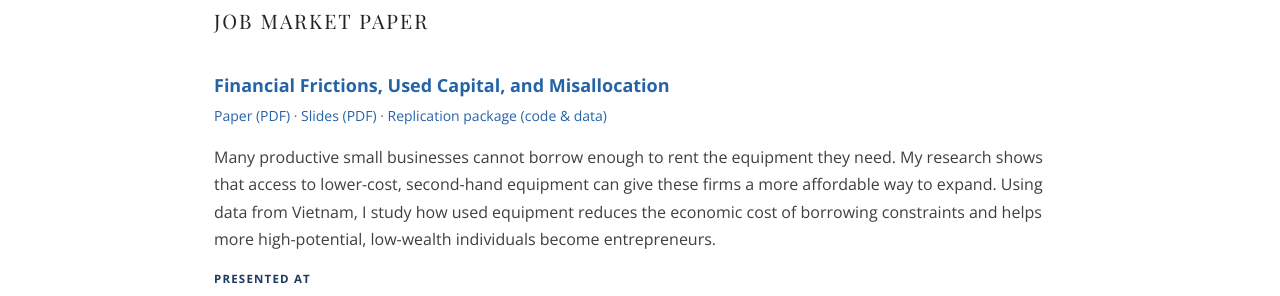
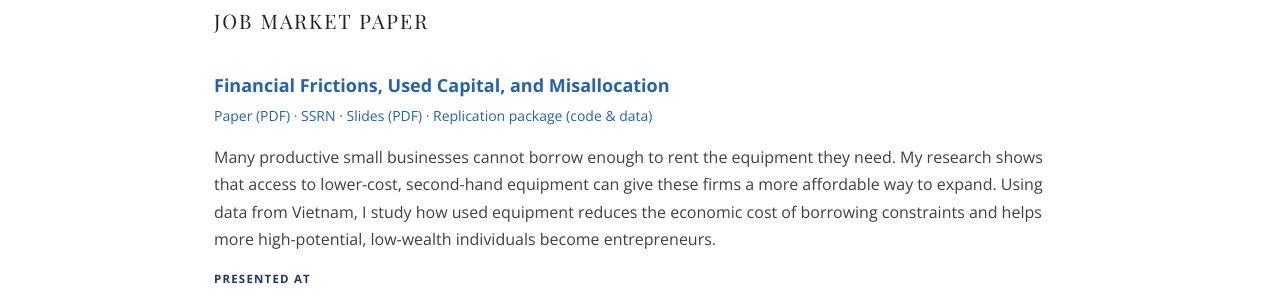
Before and after one commit to ShadiRahimfallah/ShadiRahimfallah.github.io, a Jekyll site: the page research.html, which Jekyll copies as it is, in a window 1280 px wide and 900 px high. Shown: the part 424-720 px from the top of the window. Built offline with Jekyll 4.4.1, drawn with Linux system fonts in a browser that asks for light colours.

Commit message:
Add files via upload

```diff
--- a/research.html
+++ b/research.html
@@ -36,6 +36,7 @@
 
   <h3 class="item-title" id="jmp" style="scroll-margin-top: 160px">Financial Frictions, Used Capital, and Misallocation</h3>
   <p class="item-meta"><a href="files/Shadi_Rahimfallah_PhD_Econ_YorU_Jobmarket_Paper.pdf">Paper (PDF)</a> ·
+  <a href="https://papers.ssrn.com/sol3/papers.cfm?abstract_id=7571042" target="_blank" rel="noopener">SSRN</a> ·
   <a href="files/Shadi_Rahimfallah_PhD_Econ_YorU_Jobmarket_slide.pdf">Slides (PDF)</a> ·
   <a href="https://doi.org/10.5281/zenodo.22947884" target="_blank" rel="noopener">Replication package (code &amp; data)</a></p>
   <p>Many productive small businesses cannot borrow enough to rent the equipment they need. My
```
